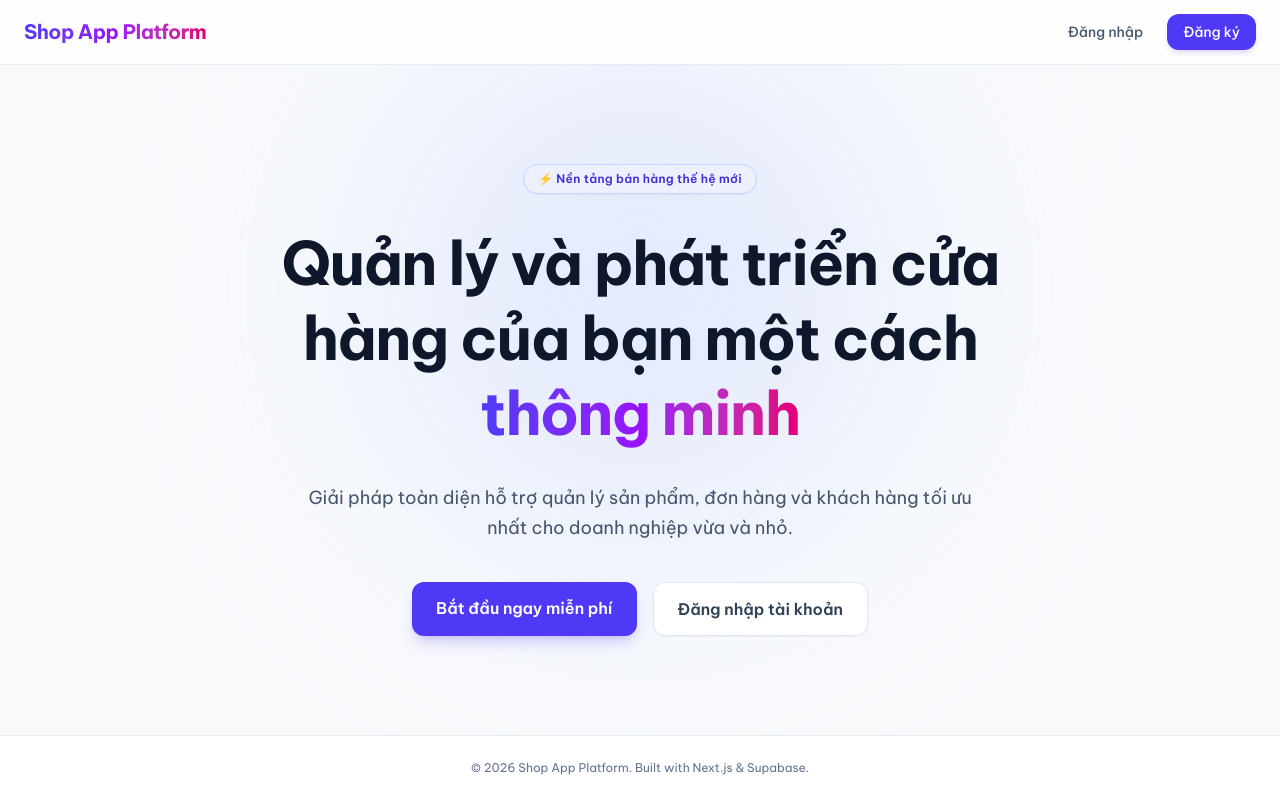
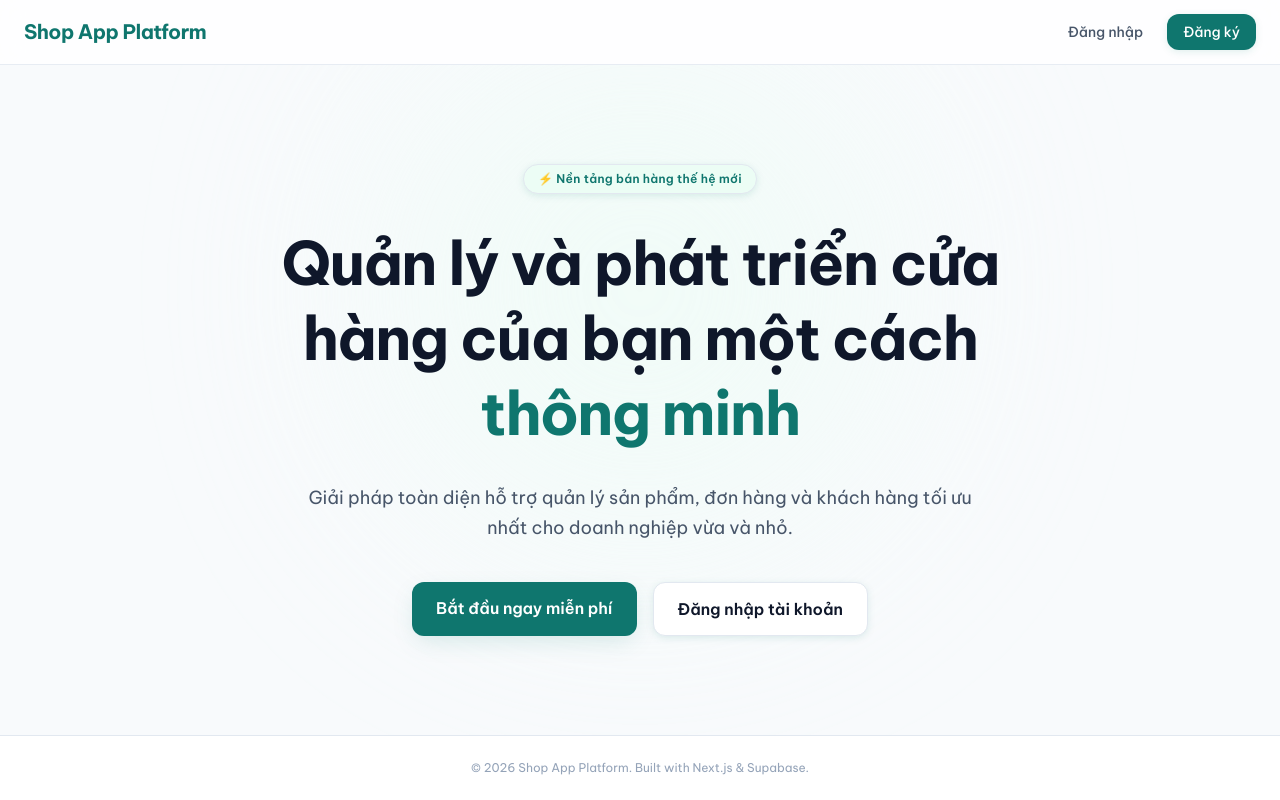
Before and after one commit to hoangngocnguyen/shop-app-platform, a Next.js app in the folder frontend/: page / in a window 1280 px wide. Built offline with nearby package versions, Linux system fonts and the light colour scheme; no server answers.

Commit message:
feat(theme): + Inject theme vào layout + Test theme ở trang chủ

```diff
--- a/frontend/src/app/layout.tsx
+++ b/frontend/src/app/layout.tsx
@@ -2,6 +2,7 @@ import AuthProvider from '@/providers/AuthProvider';
 import './globals.css';
 
 import { Be_Vietnam_Pro } from 'next/font/google';
+import { getThemeStyles } from '@/lib/theme-injector';
 
 const beVietnam = Be_Vietnam_Pro({
   subsets: ['latin', 'vietnamese'],
@@ -14,8 +15,13 @@ export default function RootLayout({
 }: {
   children: React.ReactNode;
 }) {
+  const dynamicThemeCSS = getThemeStyles();
   return (
     <html lang="vi" className={beVietnam.className}>
+      <head>
+        {/* Inject theme từ theme.config.json */}
+        <style dangerouslySetInnerHTML={{ __html: dynamicThemeCSS }} />
+      </head>
       <body className="antialiased bg-slate-950 text-slate-100 min-h-screen">
         <AuthProvider>
           {children}
--- a/frontend/src/app/page.tsx
+++ b/frontend/src/app/page.tsx
@@ -6,7 +6,6 @@ import { createClient } from '@/lib/supabase/client';
 import { ROUTES } from '@/constants/routes';
 
 export default function HomePage() {
-  // Chỉ lấy state & hàm logout từ store, không cần useEffect sync gì nữa
   const { user, logout, isAuthenticated } = useAuthStore();
   const supabase = createClient();
 
@@ -17,12 +16,12 @@ export default function HomePage() {
   };
 
   return (
-    <div className="min-h-screen bg-slate-50 text-slate-800 flex flex-col justify-between selection:bg-indigo-500 selection:text-white">
+    <div className="min-h-screen bg-surface-bg text-text-main flex flex-col justify-between selection:bg-primary selection:text-primary-contrast">
       {/* Navigation Bar */}
-      <header className="border-b border-slate-200/80 backdrop-blur-md bg-white/80 sticky top-0 z-50">
+      <header className="border-b border-surface-border/80 backdrop-blur-md bg-surface-card/80 sticky top-0 z-50">
         <div className="max-w-7xl mx-auto px-6 h-16 flex items-center justify-between">
           <Link href="/" className="flex items-center gap-2 font-bold text-xl tracking-tight">
-            <span className="bg-gradient-to-r from-indigo-600 via-purple-600 to-pink-600 bg-clip-text text-transparent">
+            <span className="text-primary font-extrabold">
               Shop App Platform
             </span>
           </Link>
@@ -31,7 +30,7 @@ export default function HomePage() {
             {isAuthenticated() ? (
               <button
                 onClick={handleLogout}
-                className="text-sm px-4 py-2 rounded-xl border border-slate-200 bg-white hover:bg-slate-100 text-slate-700 font-medium transition shadow-xs cursor-pointer"
+                className="text-sm px-4 py-2 rounded-xl border border-surface-border bg-surface-card hover:bg-surface-bg text-text-sub font-medium transition shadow-brand-sm cursor-pointer"
               >
                 Đăng xuất
               </button>
@@ -39,13 +38,13 @@ export default function HomePage() {
               <>
                 <Link
                   href={ROUTES.AUTH.LOGIN}
-                  className="text-sm text-slate-600 hover:text-slate-900 font-medium transition px-3 py-2"
+                  className="text-sm text-text-sub hover:text-text-main font-medium transition px-3 py-2"
                 >
                   Đăng nhập
                 </Link>
                 <Link
                   href={ROUTES.AUTH.REGISTER}
-                  className="text-sm px-4 py-2 rounded-xl bg-indigo-600 hover:bg-indigo-700 text-white font-medium transition shadow-md shadow-indigo-600/15"
+                  className="text-sm px-4 py-2 rounded-xl bg-primary hover:bg-primary-hover text-primary-contrast font-medium transition shadow-brand-sm"
                 >
                   Đăng ký
                 </Link>
@@ -57,32 +56,33 @@ export default function HomePage() {
 
       {/* Hero Section */}
       <main className="flex-1 flex items-center justify-center relative overflow-hidden px-6 py-20">
-        <div className="absolute top-1/3 left-1/2 -translate-x-1/2 -translate-y-1/2 w-[500px] h-[500px] bg-indigo-200/40 rounded-full blur-[120px] pointer-events-none" />
+        {/* Glow effect ăn theo tông primary-light */}
+        <div className="absolute top-1/3 left-1/2 -translate-x-1/2 -translate-y-1/2 w-[500px] h-[500px] bg-primary-light rounded-full blur-[120px] pointer-events-none opacity-60" />
 
         <div className="max-w-3xl text-center space-y-8 relative z-10">
-          <div className="inline-flex items-center gap-2 px-3.5 py-1.5 rounded-full border border-indigo-200 bg-indigo-50/80 text-indigo-700 text-xs font-semibold tracking-wide shadow-xs">
+          <div className="inline-flex items-center gap-2 px-3.5 py-1.5 rounded-full border border-surface-border bg-primary-light text-primary text-xs font-semibold tracking-wide shadow-brand-sm">
             ⚡ Nền tảng bán hàng thế hệ mới
           </div>
 
-          <h1 className="text-4xl sm:text-6xl font-extrabold tracking-tight text-slate-900 leading-tight">
+          <h1 className="text-4xl sm:text-6xl font-extrabold tracking-tight text-text-main leading-tight">
             Quản lý và phát triển cửa hàng của bạn một cách{' '}
-            <span className="bg-gradient-to-r from-indigo-600 via-purple-600 to-pink-600 bg-clip-text text-transparent">
+            <span className="text-primary">
               thông minh
             </span>
           </h1>
 
-          <p className="text-lg text-slate-600 max-w-2xl mx-auto leading-relaxed">
+          <p className="text-lg text-text-sub max-w-2xl mx-auto leading-relaxed">
             Giải pháp toàn diện hỗ trợ quản lý sản phẩm, đơn hàng và khách hàng tối ưu nhất cho doanh nghiệp vừa và nhỏ.
           </p>
 
           {isAuthenticated() ? (
             <div className="pt-2 flex flex-col items-center gap-4">
-              <div className="text-slate-700 text-sm bg-white/90 border border-slate-200 shadow-xs rounded-xl px-5 py-3">
-                Xin chào trở lại, <span className="font-semibold text-indigo-600">{user?.email}</span>!
+              <div className="text-text-sub text-sm bg-surface-card border border-surface-border shadow-brand-sm rounded-xl px-5 py-3">
+                Xin chào trở lại, <span className="font-semibold text-primary">{user?.email}</span>!
               </div>
               <Link
                 href="/dashboard"
-                className="inline-flex items-center justify-center px-6 py-3.5 rounded-xl bg-indigo-600 hover:bg-indigo-700 text-white font-semibold transition shadow-lg shadow-indigo-600/20 gap-2"
+                className="inline-flex items-center justify-center px-6 py-3.5 rounded-xl bg-primary hover:bg-primary-hover text-primary-contrast font-semibold transition shadow-brand-md gap-2"
               >
                 Vào Trang Quản Lý (Dashboard) &rarr;
               </Link>
@@ -91,13 +91,13 @@ export default function HomePage() {
             <div className="pt-2 flex flex-wrap justify-center gap-4">
               <Link
                 href={ROUTES.AUTH.REGISTER}
-                className="px-6 py-3.5 rounded-xl bg-indigo-600 hover:bg-indigo-700 text-white font-semibold transition shadow-lg shadow-indigo-600/20"
+                className="px-6 py-3.5 rounded-xl bg-primary hover:bg-primary-hover text-primary-contrast font-semibold transition shadow-brand-md"
               >
                 Bắt đầu ngay miễn phí
               </Link>
               <Link
                 href={ROUTES.AUTH.LOGIN}
-                className="px-6 py-3.5 rounded-xl border border-slate-200 bg-white hover:bg-slate-50 text-slate-700 font-semibold transition shadow-xs"
+                className="px-6 py-3.5 rounded-xl border border-surface-border bg-surface-card hover:bg-surface-bg text-text-main font-semibold transition shadow-brand-sm"
               >
                 Đăng nhập tài khoản
               </Link>
@@ -107,7 +107,7 @@ export default function HomePage() {
       </main>
 
       {/* Footer */}
-      <footer className="border-t border-slate-200/80 bg-white py-6 text-center text-xs text-slate-500">
+      <footer className="border-t border-surface-border bg-surface-card py-6 text-center text-xs text-text-muted">
         © {new Date().getFullYear()} Shop App Platform. Built with Next.js & Supabase.
       </footer>
     </div>
```
